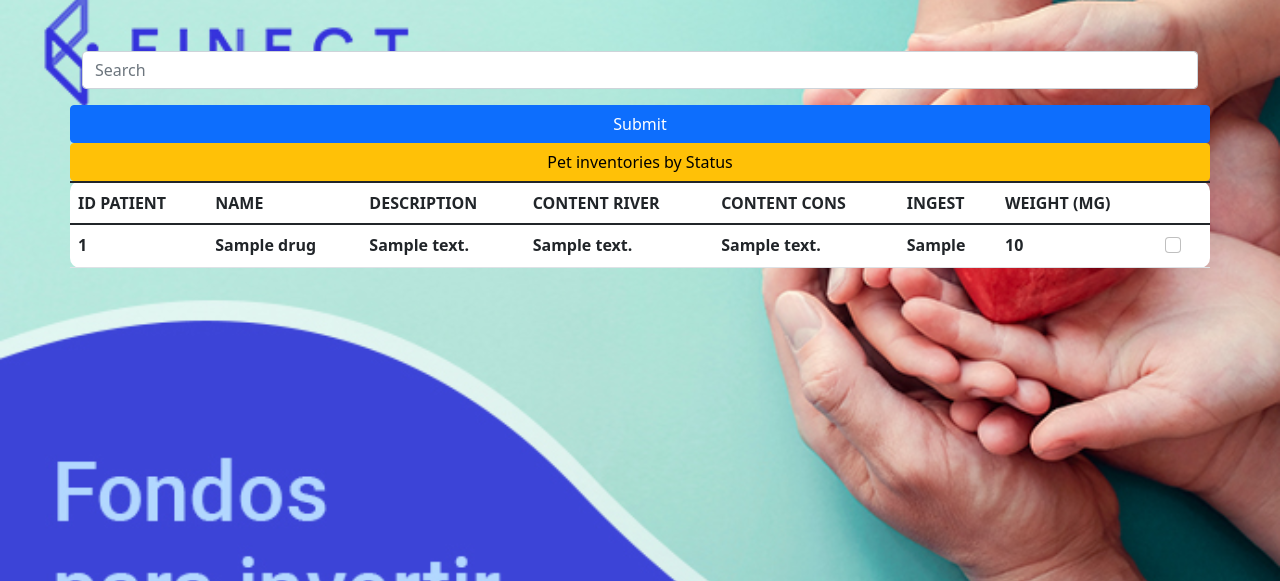
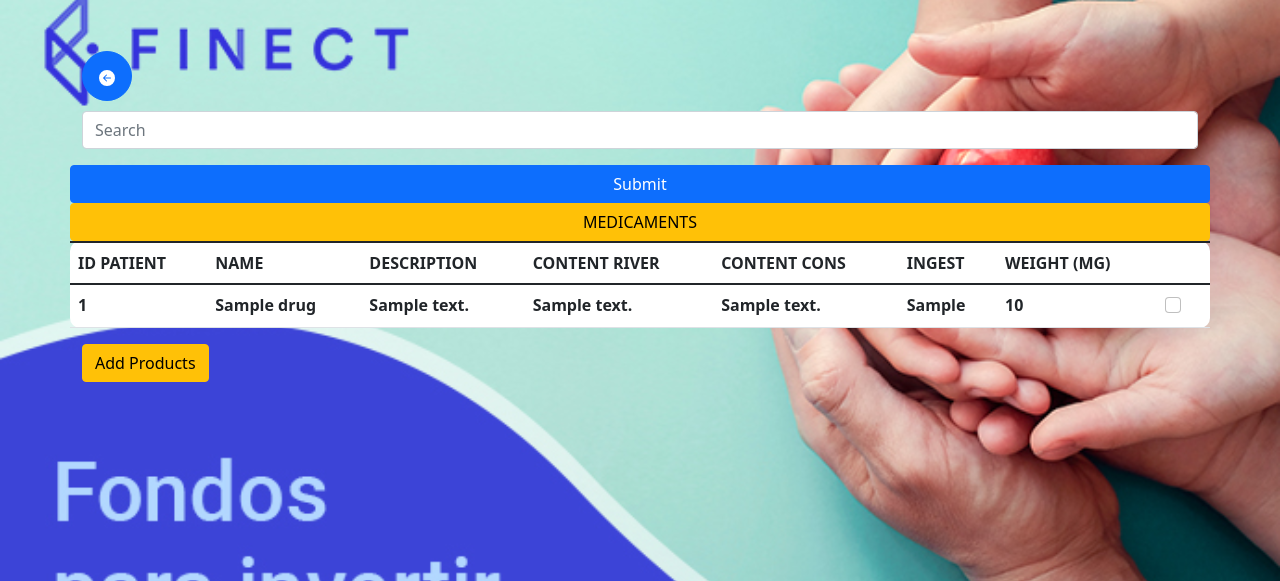
Before and after one commit to LuisAlfredoDeLaOssaDiaz/UH, a Node server app: page /medicaments/1 in a window 1280 px wide. Shown: the part 80-661 px from the top of the page. Run offline with Node 20, Linux system fonts and the light colour scheme; the visitor is signed in with stand-in values (Sample User, id 1); tables that the repository leaves empty hold one stand-in row (values such as "Sample post"); some libraries are stand-ins or nearby versions.

Commit message:
31052022

```diff
--- a/UH/src/routes/medicaments.js
+++ b/UH/src/routes/medicaments.js
@@ -30,13 +30,24 @@ const {isAuthenticated} = require('../helpers/auth')
 //     }
 // });
 
-router.post('/searchMedicaments', (req, res) => {
+router.post('/searchMedicaments', isAuthenticated, (req, res) => {
     const { search } = req.body;
     console.log(req)
-    res.redirect('/medicaments/'+search)
+    res.redirect('/medicaments/name/'+search)
 })
 
-router.get('/medicaments/:nit', async (req, res) => {
+router.get('/medicaments/name/:name', isAuthenticated, async (req, res) => {
+    // res.send('DRUGS from database.');
+
+    await Drug.find({name: req.params.name}).then(drugs => {
+        // console.log(drugs)
+        res.render('notes/all-medicaments', {
+            drugs: drugs.map(Drug => Drug.toJSON())
+        })
+    });
+});
+
+router.get('/medicaments/:nit', isAuthenticated, async (req, res) => {
     // res.send('DRUGS from database.');
 
     await Drug.find({nit: req.params.nit}).then(drugs => {
@@ -47,10 +58,10 @@ router.get('/medicaments/:nit', async (req, res) => {
     });
 });
 
-router.get('/searchMedicaments/:nit/:name', (req, res) => {
-    console.log(req.params.nit)
-    console.log(req.params.name)
-})
+// router.get('/searchMedicaments/:nit/:name', (req, res) => {
+//     console.log(req.params.nit)
+//     console.log(req.params.name)
+// })
 // def storess():
 //     id = request.form['search']
 //     if id:
--- a/UH/src/views/layouts/main.hbs
+++ b/UH/src/views/layouts/main.hbs
@@ -27,9 +27,13 @@
 
     {{>navbar}}
 
+
     <main class="container" style="width: 100%; padding-top:  4% ;">
         {{> messages}}
         {{> errors}}
+    <button class="btn btn-primary" type="submit" style="margin-bottom: 10px; border-radius: 100%; width: 50px; height: 50px;" onclick="history.back()"><svg xmlns="http://www.w3.org/2000/svg" width="16" height="16" fill="currentColor" class="bi bi-arrow-left-circle-fill" viewBox="0 0 16 16">
+  <path d="M8 0a8 8 0 1 0 0 16A8 8 0 0 0 8 0zm3.5 7.5a.5.5 0 0 1 0 1H5.707l2.147 2.146a.5.5 0 0 1-.708.708l-3-3a.5.5 0 0 1 0-.708l3-3a.5.5 0 1 1 .708.708L5.707 7.5H11.5z"/>
+</svg></i></button>
         {{{ body }}}
     </main>
 
--- a/UH/src/views/notes/all-medicaments.hbs
+++ b/UH/src/views/notes/all-medicaments.hbs
@@ -3,12 +3,12 @@
             <form action="/searchMedicaments" method="POST">
                 <input type="hidden" id="op" name="op" value="I">
                 <div class="input-group mb-3">
-                    <input placeholder="Search" type="number" class="form-control" name="search" aria-label="Sizing example input" aria-describedby="inputGroup_idt">
+                    <input placeholder="Search" type="text" class="form-control" name="search" aria-label="Sizing example input" aria-describedby="inputGroup_idt">
                     </div>
                 <br >
 
                 <input class="btn btn-primary" type="submit" name="form" value="Submit" />
-                <a href="#" class="btn btn-warning btn-xs">Pet inventories by Status</a>
+                <a href="#" class="btn btn-warning btn-xs">MEDICAMENTS</a>
             </form>
         <tbody>
         <thead class="thead-dark">
@@ -43,8 +43,8 @@
                 </td>
             </tr>
     {{/each}}
-
         </tbody>
     </table>
+        <strong><a href="#" class="btn btn-warning btn-xs">Add Products</a></strong>
 
 </div>
```
